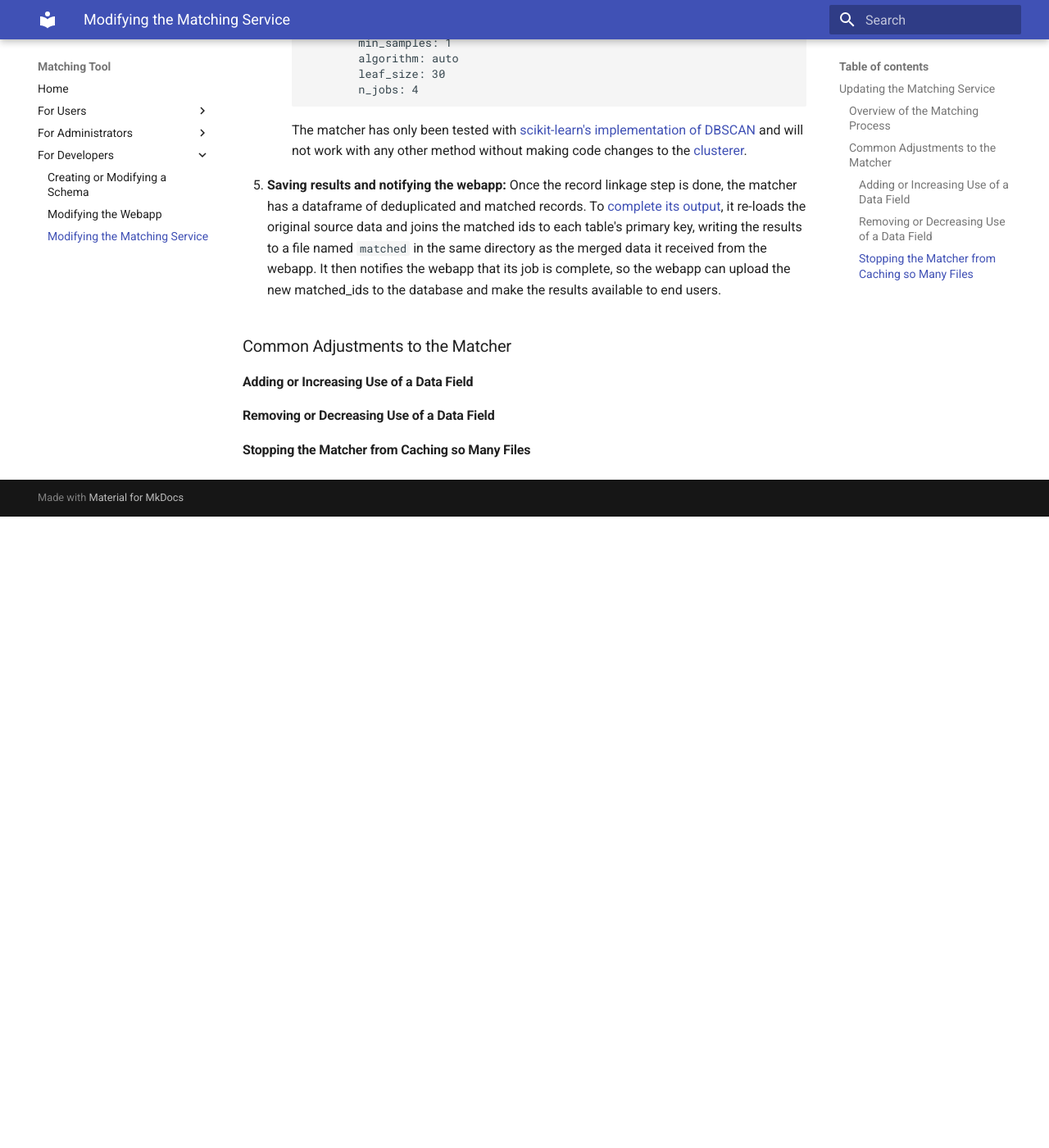
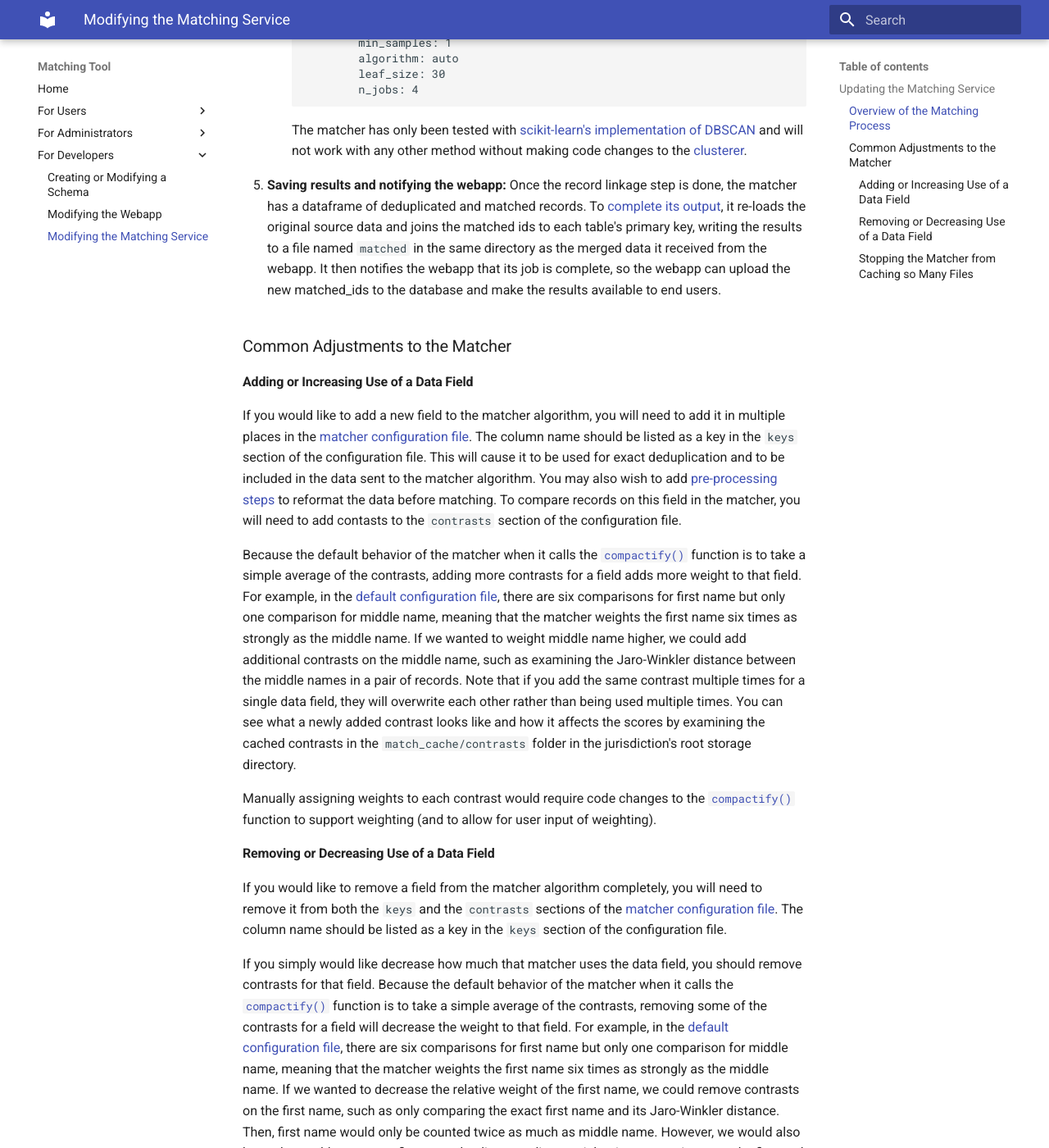
Before and after one commit to dssg/matching-tool, an MkDocs documentation site: the page built from docs/sources/dev/matching.md, in a window 1280 px wide and 1400 px high, scrolled down 3118 px. Shown: the whole window at 82% size. Built offline with MkDocs 1.6.1 and Material for MkDocs 9.7.7, drawn with Linux system fonts in a browser that asks for light colours; old or Windows-style settings are respelled for this version of MkDocs; before the commit the page ends 3748 px from its top, so only the background shows below that; some of the changed text lies outside the part shown.

Commit message:
fill in common tasks

```diff
--- a/docs/sources/dev/matching.md
+++ b/docs/sources/dev/matching.md
@@ -79,7 +79,27 @@
 ## Common Adjustments to the Matcher
 
 ### Adding or Increasing Use of a Data Field
+If you would like to add a new field to the matcher algorithm, you will need to add it in multiple places in the [matcher configuration file](https://github.com/dssg/matching-tool/blob/master/matcher/matcher_config.yaml). The column name should be listed as a key in the `keys` section of the configuration file. This will cause it to be used for exact deduplication and to be included in the data sent to the matcher algorithm. You may also wish to add [pre-processing steps](https://github.com/dssg/matching-tool/blob/81ed73ba55dc4a6bccbce789325ca8c0a47c8684/matcher/matcher/preprocess.py) to reformat the data before matching. To compare records on this field in the matcher, you will need to add contasts to the `contrasts` section of the configuration file.
+
+Because the default behavior of the matcher when it calls the [`compactify()`](https://github.com/dssg/matching-tool/blob/master/matcher/matcher/rules.py#L18) function is to take a simple average of the contrasts, adding more contrasts for a field adds more weight to that field. For example, in the [default configuration file](https://github.com/dssg/matching-tool/blob/master/matcher/matcher_config.yaml), there are six comparisons for first name but only one comparison for middle name, meaning that the matcher weights the first name six times as strongly as the middle name. If we wanted to weight middle name higher, we could add additional contrasts on the middle name, such as examining the Jaro-Winkler distance between the middle names in a pair of records. Note that if you add the same contrast multiple times for a single data field, they will overwrite each other rather than being used multiple times. You can see what a newly added contrast looks like and how it affects the scores by examining the cached contrasts in the `match_cache/contrasts` folder in the jurisdiction's root storage directory.
+
+Manually assigning weights to each contrast would require code changes to the [`compactify()`](https://github.com/dssg/matching-tool/blob/master/matcher/matcher/rules.py#L18) function to support weighting (and to allow for user input of weighting).
 
 ### Removing or Decreasing Use of a Data Field
+If you would like to remove a field from the matcher algorithm completely, you will need to remove it from both the `keys` and the `contrasts` sections of the [matcher configuration file](https://github.com/dssg/matching-tool/blob/master/matcher/matcher_config.yaml). The column name should be listed as a key in the `keys` section of the configuration file.
+
+If you simply would like decrease how much that matcher uses the data field, you should remove contrasts for that field. Because the default behavior of the matcher when it calls the [`compactify()`](https://github.com/dssg/matching-tool/blob/master/matcher/matcher/rules.py#L18) function is to take a simple average of the contrasts, removing some of the contrasts for a field will decrease the weight to that field. For example, in the [default configuration file](https://github.com/dssg/matching-tool/blob/master/matcher/matcher_config.yaml), there are six comparisons for first name but only one comparison for middle name, meaning that the matcher weights the first name six times as strongly as the middle name. If we wanted to decrease the relative weight of the first name, we could remove contrasts on the first name, such as only comparing the exact first name and its Jaro-Winkler distance. Then, first name would only be counted twice as much as middle name. However, we would also have changed *how* we use first name by discregarding partial string comparisons on the first and last 3 and 5 letters. You can see how this change affects the scores by examining the cached contrasts in the `match_cache/contrasts` folder in the jurisdiction's root storage directory.
+
+Manually assigning weights to each contrast would require code changes to the [`compactify()`](https://github.com/dssg/matching-tool/blob/master/matcher/matcher/rules.py#L18) function to support weighting (and to allow for user input of weighting).
 
 ### Stopping the Matcher from Caching so Many Files
+The matcher stores a lot of information in its cache to allow you to diagnose problems and test how changes to the configuration affect different stages of the process (e.g., what does a newly added contrast look like? how does it affect the scores?). These are stored in the `match_cache` folder in your base directory. This folder can be occasionally cleared to remove the backlog of files.
+
+If you find the space used by the matcher excessive, or if you are not making changes to the matching algorithm that you want to test, you may want to disable much of this caching. To do this remove or comment out the lines in the matcher where it writes these files to disk using the `write_dataframe()` function:
+
+ - [cluster.py](https://github.com/dssg/matching-tool/blob/81ed73ba55dc4a6bccbce789325ca8c0a47c8684/matcher/matcher/cluster.py#L73) caches the squared distance matrix and the raw cluster ids for each block, so there are two lines to remove.
+ - [matcher.py](https://github.com/dssg/matching-tool/blob/81ed73ba55dc4a6bccbce789325ca8c0a47c8684/matcher/matcher/matcher.py#L83) caches the contrasts for each block.
+ - [ioutils.py](https://github.com/dssg/matching-tool/blob/0dac113cb1652c956c2e7358cd1e6163ca7aff25/matcher/matcher/ioutils.py#L73) caches the loaded, deduplicated data.
+ - [preprocess.py](https://github.com/dssg/matching-tool/blob/81ed73ba55dc4a6bccbce789325ca8c0a47c8684/matcher/matcher/preprocess.py#L83) caches the preprocessed data to allow you to examine the affect of preprocessing on the raw data.
+
+**Note:** Only remove `write_dataframe()` calls writing to the `match_cache`. Other writes are critical to the function of the matching tool.
```
